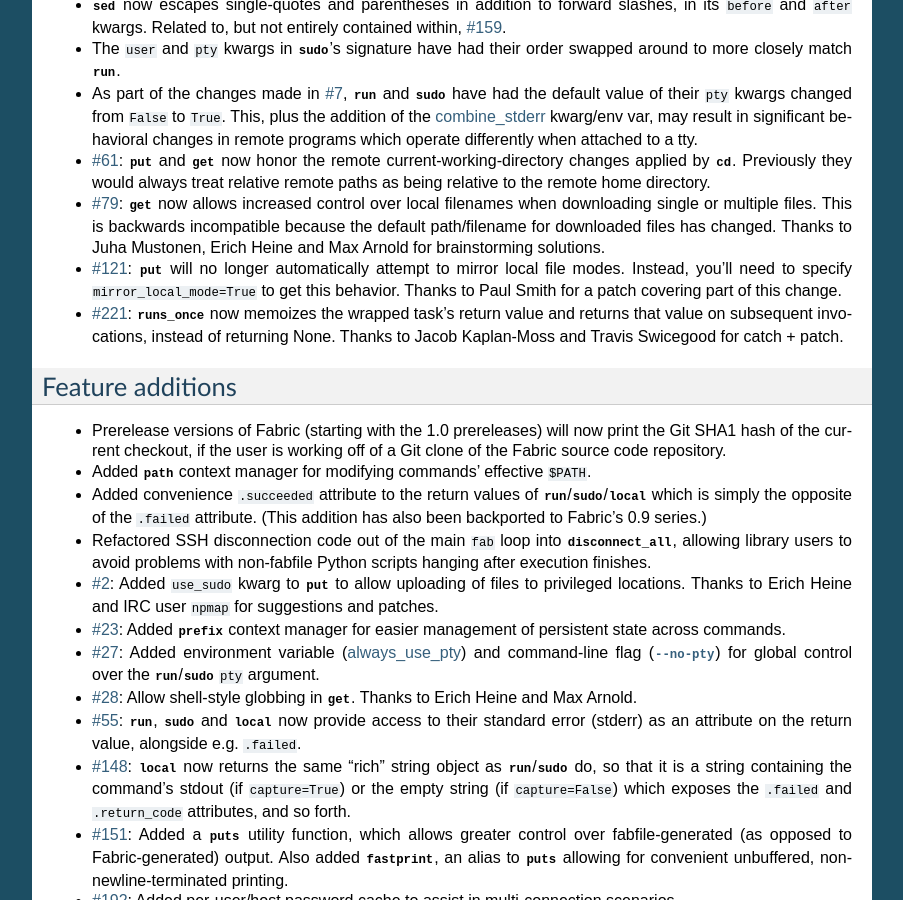
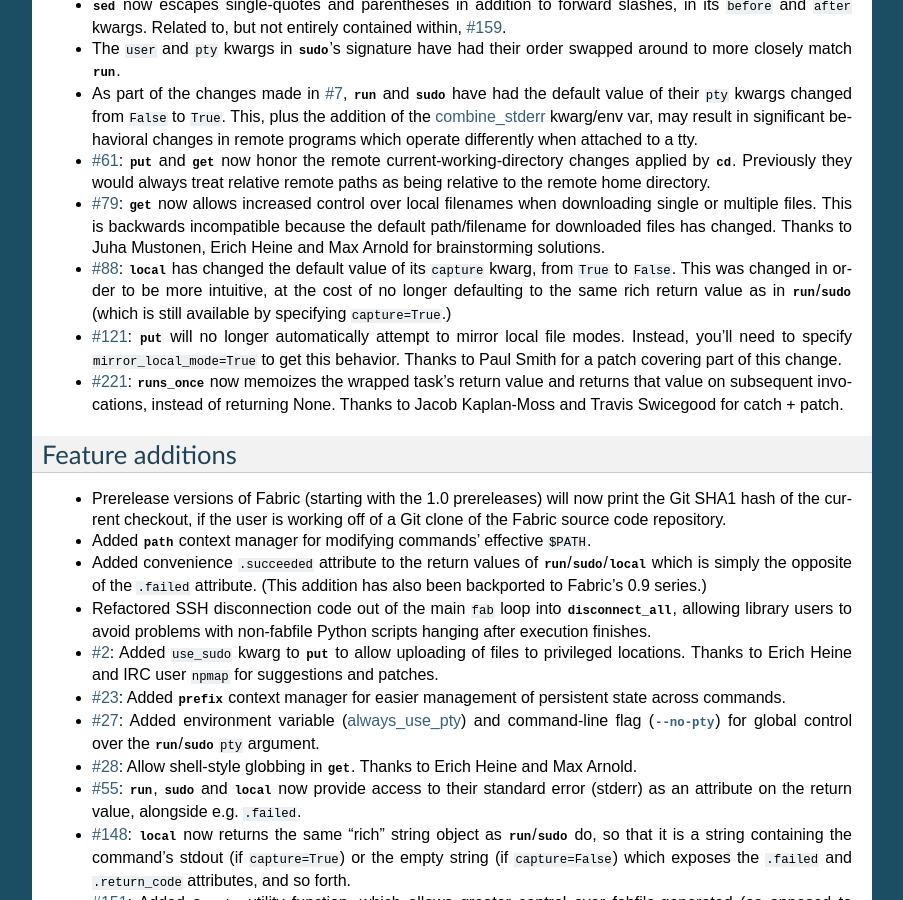
Before and after one commit to fabric/fabric, a Sphinx documentation site: the page built from docs/changes/1.0.rst, in a window 1280 px wide and 900 px high, scrolled down 721 px. Shown: the whole window, without its empty margins (198-1101 px from the left). Built offline with Sphinx 7.4.7, drawn with Linux system fonts in a browser that asks for light colours.

Commit message:
Change local() capture kwarg to default to False.
Implements #88.

```diff
--- a/docs/changes/1.0.rst
+++ b/docs/changes/1.0.rst
@@ -60,6 +60,11 @@
   incompatible because the default path/filename for downloaded files has
   changed.  Thanks to Juha Mustonen, Erich Heine and Max Arnold for
   brainstorming solutions.
+* :issue:`88`: `~fabric.operations.local` has changed the default value of its
+  ``capture`` kwarg, from ``True`` to ``False``. This was changed in order to
+  be more intuitive, at the cost of no longer defaulting to the same rich
+  return value as in `~fabric.operations.run`/`~fabric.operations.sudo` (which
+  is still available by specifying ``capture=True``.)
 * :issue:`121`: `~fabric.operations.put` will no longer automatically attempt
   to mirror local file modes. Instead, you'll need to specify
   ``mirror_local_mode=True`` to get this behavior. Thanks to Paul Smith for a
```
Also changed, not shown: 1 other file.
